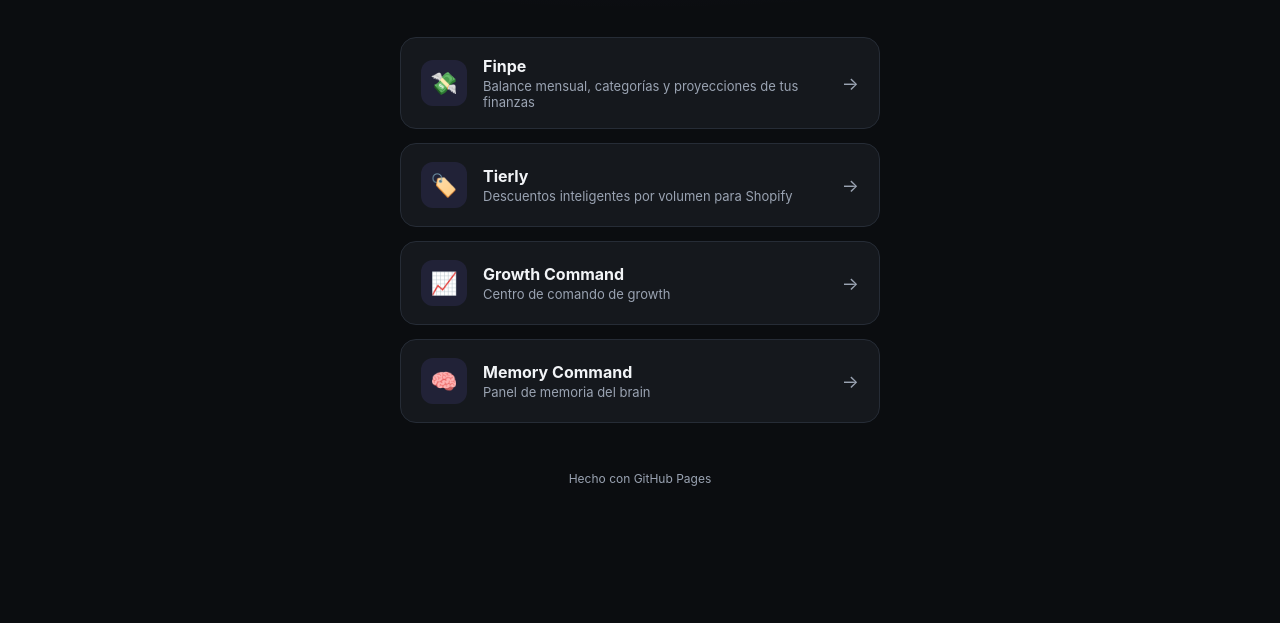
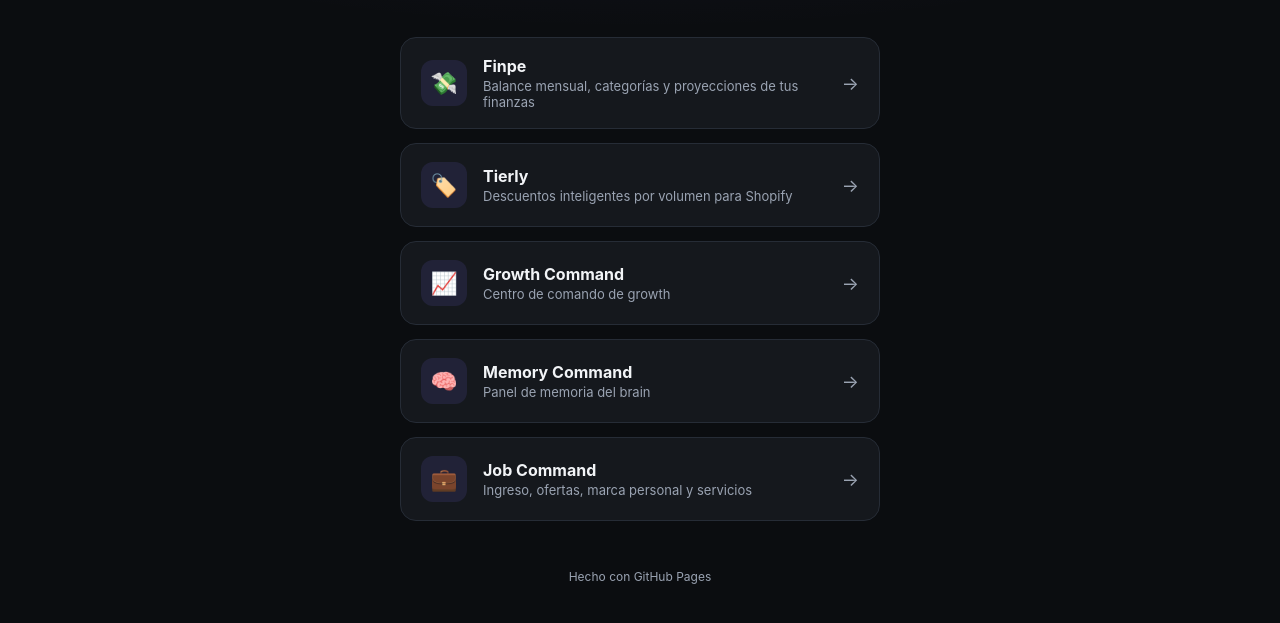
Before and after one commit to ai-lab-md-org/links, a plain HTML site: page index.html in a window 1280 px wide. Shown: the part 229-852 px from the top of the page. Before the commit the page ends 800 px from the top, so only its background shows below. Drawn offline with Linux system fonts and the light colour scheme.

Commit message:
feat: suma Job Command a la página de aplicaciones
Co-Authored-By: Claude Opus 5.5 <noreply@anthropic.com>

```diff
--- a/index.html
+++ b/index.html
@@ -4,7 +4,7 @@
 <meta charset="UTF-8">
 <meta name="viewport" content="width=device-width, initial-scale=1.0">
 <title>Gaspar Medina — Mis apps</title>
-<meta name="description" content="Todas mis aplicaciones en un solo lugar: Finpe, Growth Command, Memory Command y Tierly.">
+<meta name="description" content="Todas mis aplicaciones en un solo lugar: Finpe, Growth Command, Memory Command, Job Command y Tierly.">
 <style>
   :root {
     --bg: #0b0d10;
@@ -110,6 +110,15 @@
       </div>
       <div class="arrow">→</div>
     </a>
+
+    <a class="card" href="https://job-command-production.up.railway.app/" target="_blank" rel="noopener">
+      <div class="icon">💼</div>
+      <div class="info">
+        <div class="name">Job Command</div>
+        <div class="desc">Ingreso, ofertas, marca personal y servicios</div>
+      </div>
+      <div class="arrow">→</div>
+    </a>
   </div>
 
   <footer>Hecho con GitHub Pages</footer>
```
